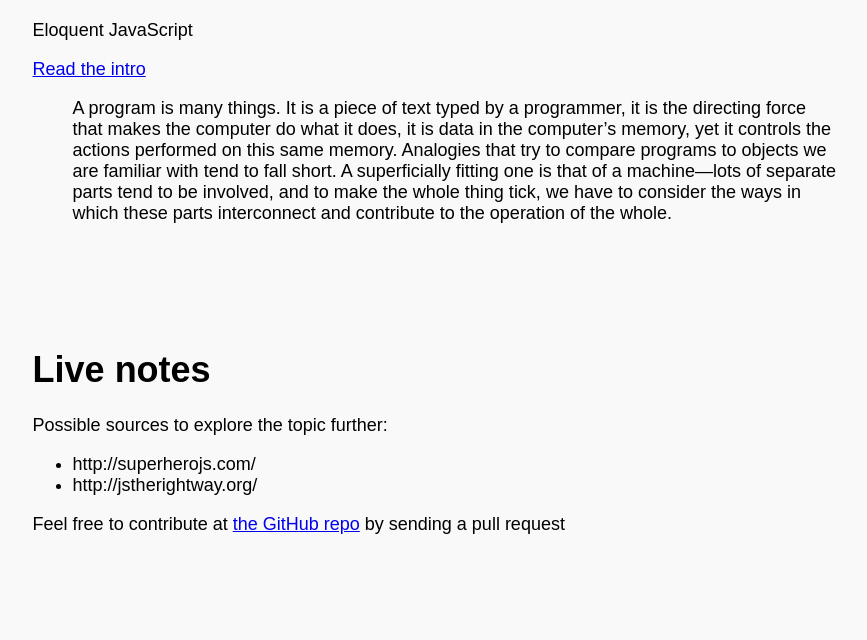
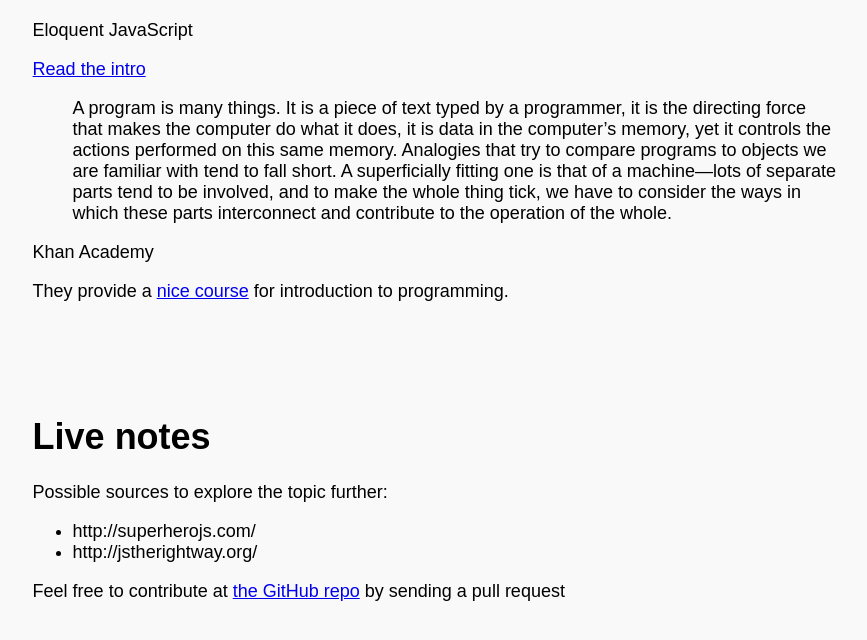
Before and after one commit to kowdermeister/iknowcode, a plain HTML site: page index.html in a window 1280 px wide. Shown: the part 1415-2055 px from the top of the page, without its empty margins (185-1052 px from the left). Drawn offline with Linux system fonts and the light colour scheme.

Commit message:
added Khan academy

```diff
--- a/index.html
+++ b/index.html
@@ -47,6 +47,8 @@
 		<p>Eloquent JavaScript</p>
 		<p><a href="http://eloquentjavascript.net/00_intro.html">Read the intro</a></p>
 		<blockquote>A program is many things. It is a piece of text typed by a programmer, it is the directing force that makes the computer do what it does, it is data in the computer’s memory, yet it controls the actions performed on this same memory. Analogies that try to compare programs to objects we are familiar with tend to fall short. A superficially fitting one is that of a machine—lots of separate parts tend to be involved, and to make the whole thing tick, we have to consider the ways in which these parts interconnect and contribute to the operation of the whole.</blockquote>
+		<p>Khan Academy</p>
+		<p>They provide a <a href="https://www.khanacademy.org/computing/computer-programming/programming/intro-to-programming/v/programming-intro">nice course</a> for introduction to programming.</p>
 	</div>
 	<div class="page">
 		<h1>Live notes</h1>
```
